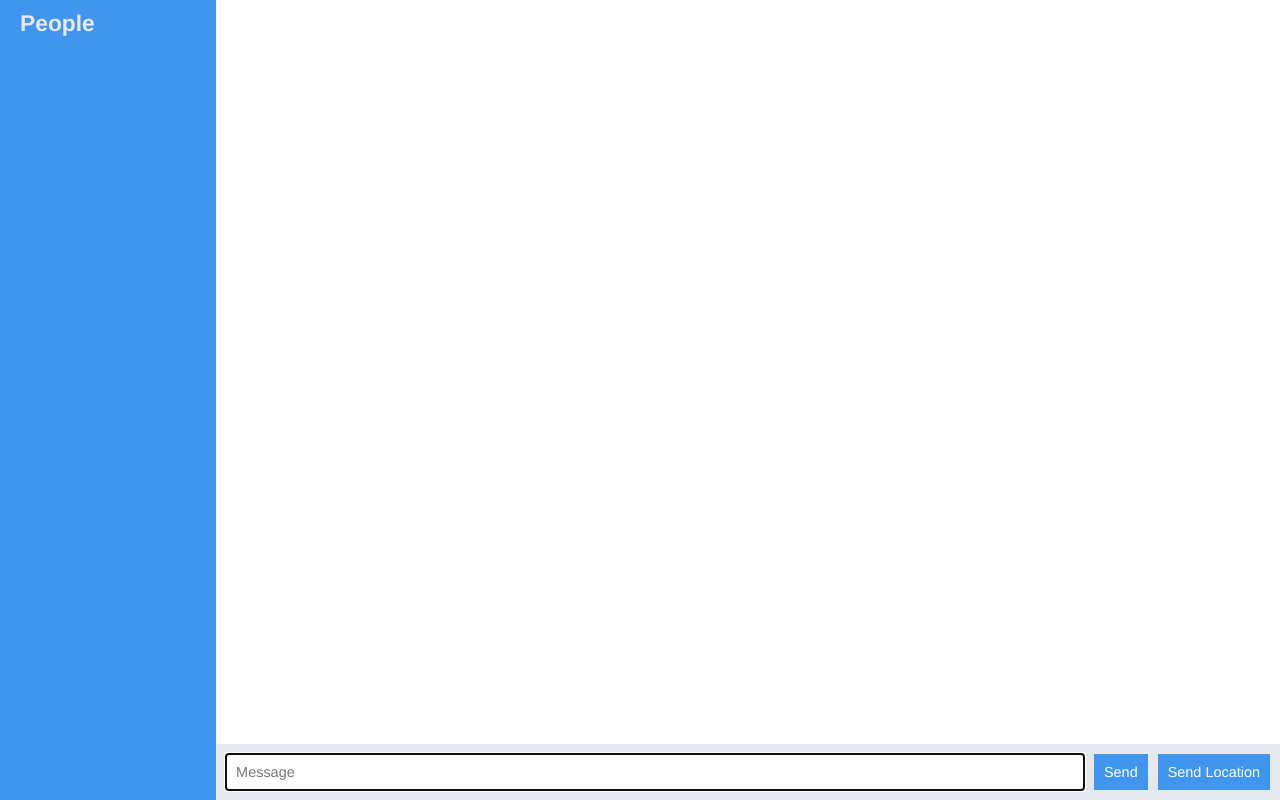
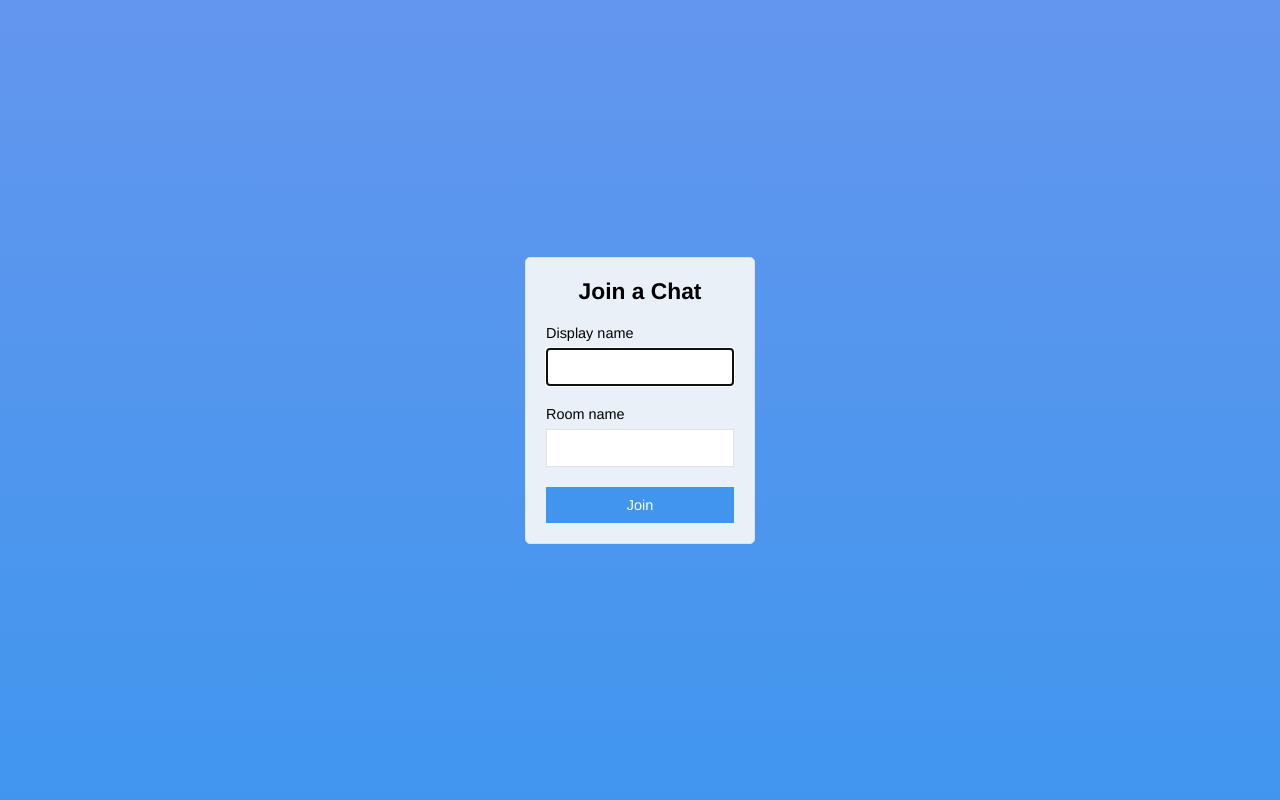
Before and after one commit to KevinZhou92/RealTimeChat_NodeJs, a website: page public/index.html in a window 1280 px wide. Drawn offline with nearby package versions, Linux system fonts and the light colour scheme; no server answers.

Commit message:
add a join page

```diff
--- a/public/css/styles.css
+++ b/public/css/styles.css
@@ -44,12 +44,10 @@ button:disabled {
   height: 100vh;
   width: 100vw;
   justify-content: center;
-  background: -moz-linear-gradient(125deg, rgba(39,107,130,1) 0%, rgba(49,84,129,1) 100%); /* ff3.6+ */
-  background: -webkit-gradient(linear, left top, right bottom, color-stop(0%, rgba(49,84,129,1)), color-stop(100%, rgba(39,107,130,1))); /* safari4+,chrome */
-  background: -webkit-linear-gradient(125deg, rgba(39,107,130,1) 0%, rgba(49,84,129,1) 100%); /* safari5.1+,chrome10+ */
-  background: -o-linear-gradient(125deg, rgba(39,107,130,1) 0%, rgba(49,84,129,1) 100%); /* opera 11.10+ */
-  background: -ms-linear-gradient(125deg, rgba(39,107,130,1) 0%, rgba(49,84,129,1) 100%); /* ie10+ */
-  background: linear-gradient(325deg, rgba(39,107,130,1) 0%, rgba(49,84,129,1) 100%); /* w3c */
+  background: rgb(100,150,238); /* Old browsers */
+  background: -moz-linear-gradient(top, rgb(64,150,238) 0%, rgb(64,150,238) 100%); /* FF3.6-15 */
+  background: -webkit-linear-gradient(top, rgb(64,150,238) 0%,rgb(64,150,238) 100%); /* Chrome10-25,Safari5.1-6 */
+  background: linear-gradient(to bottom, rgb(100,150,238) 0%,rgb(64,150,238) 100%); /* W3C, IE10+, FF16+, Chrome26+, Opera12+, Safari7+ */
 }
 
 .centered-form__form {
--- a/public/index.html
+++ b/public/index.html
@@ -2,54 +2,30 @@
 <!DOCTYPE html>
 <html>
   <head>
-    <title>Socket.IO chat</title>
+    <title>Join | Socket.IO Chat</title>
     <meta charset="utf-8">
+    <meta name="vieport" content="width=device-width, initial-scale=1, user-scalable=no">
     <link rel="stylesheet" href="/css/styles.css" />
   </head>
-  <body class="chat">
-    <div class="chat__sidebar">
-      <h3>People</h3>
-      <div id="users"></div>
-  </div>
-      <div class="chat__main">
-        <ol id="messages" class="chat__messages"></ol>
+  <body class="centered-form">
+    <div class="centered-form__form">
+      <form action="/chat.html">
+        <div class="form-field">
+          <h3>Join a Chat</h3>
+        </div>
+        <div class="form-field">
+          <label> Display name</label>
+          <input type="text" name="name" autofocus />
+        </div>
+        <div class="form-field">
+          <label>Room name</label>
+          <input type="text" name="room" />
+        </div>
+        <div class="form-field">
+          <button>Join</button>
+        </div>
+      </form>
+    </div>
 
-        <div class="chat__footer">
-          <form id="message-form">
-            <input name="message" type="text" placeholder="Message" autocomplete="off" autofocus/>
-            <button >Send</button>
-          </form>
-          <button id="send-location">Send Location</button>
-        </div>
-      </div>
-
-      <script id="message-template" type="text/template">
-        <li class="message">
-          <div class="message__title">
-            <h4>{{from}}</h4>
-            <span>{{createdAt}}</span>
-          </div>
-          <div class="message_body">
-            <p>{{text}}</p>
-          </div>
-      </script>
-      <script id="location-template" type="text/template">
-        <li class="message">
-          <div class="message__title">
-            <h4>{{from}}</h4>
-            <span>{{createdAt}}</span>
-          </div>
-          <div class="message_body">
-            <a href="{{url}}" target="_blank">My current location</a>
-          </div>
-      </script>
-
-  <body>
-    <script src="/socket.io/socket.io.js"></script>
-    <script src="/js/libs/jquery-3.2.1.min.js"></script>
-    <script src="/js/libs/moment.js"></script>
-    <script src="/js/libs/mustache.js"></script>
-    <script src="/js/index.js"></script>
-    </script>
   </body>
 </html>
```
Also changed, not shown: public/chat.html (added, +56 -0 lines), public/js/chat.js (renamed from public/js/index.js).
